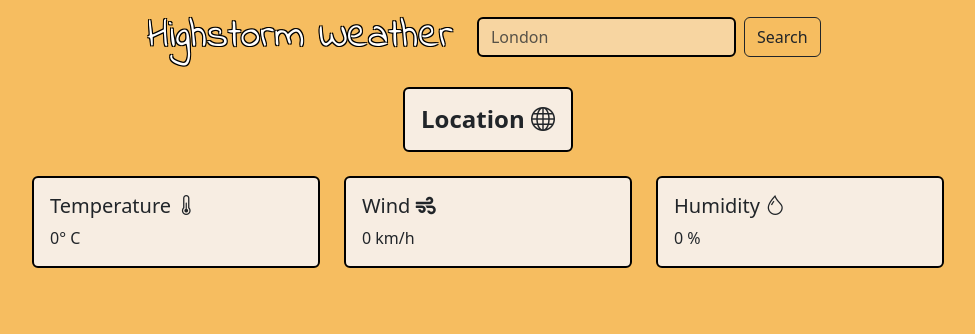
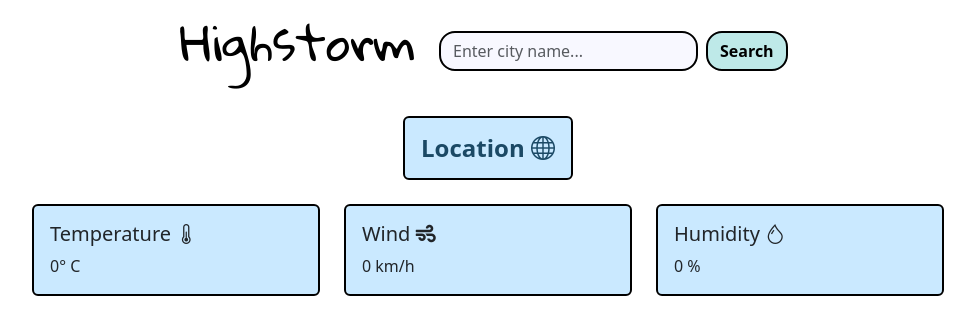
Before and after one commit to juskevic/highstorm, a website: page index.html in a window 1280 px wide. Shown: the whole page, without its empty margins (152-1127 px from the left). Drawn offline with nearby package versions, Linux system fonts and the light colour scheme; no server answers.

Commit message:
Updated website's color scheme and typography
Implemented a new color scheme on the website to improve legibility and aesthetics. This change involved updating various CSS styles, including background colors and font colors. Also updated typography by switching the primary font to 'Gloria H

```diff
--- a/index.html
+++ b/index.html
@@ -18,31 +18,32 @@
     <link rel="preconnect" href="https://fonts.gstatic.com" crossorigin>
     <link href="https://fonts.googleapis.com/css2?family=Indie+Flower&family=Shadows+Into+Light&display=swap"
           rel="stylesheet">
+    <link href="https://fonts.googleapis.com/css2?family=Gloria+Hallelujah&display=swap" rel="stylesheet">
     <style>
         :root {
-            --white: #ffffffff;
-            --turquoise: #81f4e1ff;
-            --vivid-sky-blue: #56cbf9ff;
-            --cyclamen: #ff729fff;
-            --thistle: #d3c4d1ff;
+            --mint-green: #bee9e8ff;
+            --moonstone: #62b6cbff;
+            --indigo-dye: #1b4965ff;
+            --columbia-blue: #cae9ffff;
+            --picton-blue: #5fa8d3ff;
         }
     </style>
 
 </head>
 
-<body style="background-color: #f6bd60">
+<body style="background-color: white">
 
 <header style="margin-bottom: -35px;">
-    <nav class="navbar navbar-expand-lg" style="background-color: #f6bd60">
+    <nav class="navbar navbar-expand-lg" style="background-color: white">
         <div class="container-fluid d-flex justify-content-center w-100">
-            <span class="navbar-brand mb-0 h1 text-white "
-                  style="font-size: 2.5rem; text-shadow: -1px -1px 0 #000, 1px -1px 0 #000, -1px 1px 0 #000, 1px 1px 0 #000; font-family:'Indie Flower', sans-serif; ">
-                Highstorm Weather
+            <span class="navbar-brand mb-0 h1 text-black pb-4"
+                  style="font-size: 3rem; font-family:'Gloria Hallelujah', sans-serif; ">
+                Highstorm
             </span>
             <form id="location-search" class="d-flex m-2">
-                <input class="form-control me-2 border-black border-2" id="cityName" type="text" placeholder="London"
-                       aria-label="Search" style="background-color: #f7d5a1">
-                <button class="btn btn-outline-dark" type="submit">
+                <input class="form-control me-2 border-black border-2 rounded-4" id="cityName" type="text" placeholder="Enter city name..."
+                       aria-label="Search" style="background-color: ghostwhite">
+                <button class="btn btn fw-bold border-black border-2 rounded-4" type="submit" style="color: black; background-color: var(--mint-green)">
                     Search
                 </button>
             </form>
@@ -81,7 +82,7 @@
     <div class="container py-5 d-flex flex-column align-items-center">
         <div class="row">
             <div class="col-12 mb-4">
-                <div class="card border-black border-2" style="width: 100%; background-color: #f7ede2">
+                <div class="card border-black border-2" style="width: 100%; background-color: var(--columbia-blue); color: var(--indigo-dye)">
                     <div class="card-body">
                         <h4 id="location-name" class="card-text fw-bold">
                             Location <i class="bi bi-globe"></i>
@@ -93,7 +94,7 @@
         <div class="row">
             <!-- Temperature -->
             <div class="col mb-4">
-                <div class="card border-black border-2" style="width: 18rem; background-color: #f7ede2">
+                <div class="card border-black border-2" style="width: 18rem; background-color: var(--columbia-blue)">
                     <div class="card-body">
                         <h5 class="card-title">
                             Temperature <i class="bi bi-thermometer-half"></i>
@@ -106,19 +107,19 @@
             </div>
             <!-- Wind -->
             <div class="col mb-4">
-                <div class="card border-black border-2" style="width: 18rem; background-color: #f7ede2">
+                <div class="card border-black border-2" style="width: 18rem; background-color: var(--columbia-blue)">
                     <div class="card-body">
                         <h5 class="card-title">
                             Wind <i class="fas fa-wind"></i>
                         </h5>
                         <p id="location-wind" class="card-text">
                             0 km/h
-                          </p>
+                        </p>
                     </div>
                 </div>
             </div>
             <div class="col mb-4">
-                <div class="card border-black border-2" style="width: 18rem; background-color: #f7ede2">
+                <div class="card border-black border-2" style="width: 18rem; background-color: var(--columbia-blue)">
                     <div class="card-body">
                         <h5 class="card-title">
                             Humidity <i class="bi bi-droplet"></i>
```
